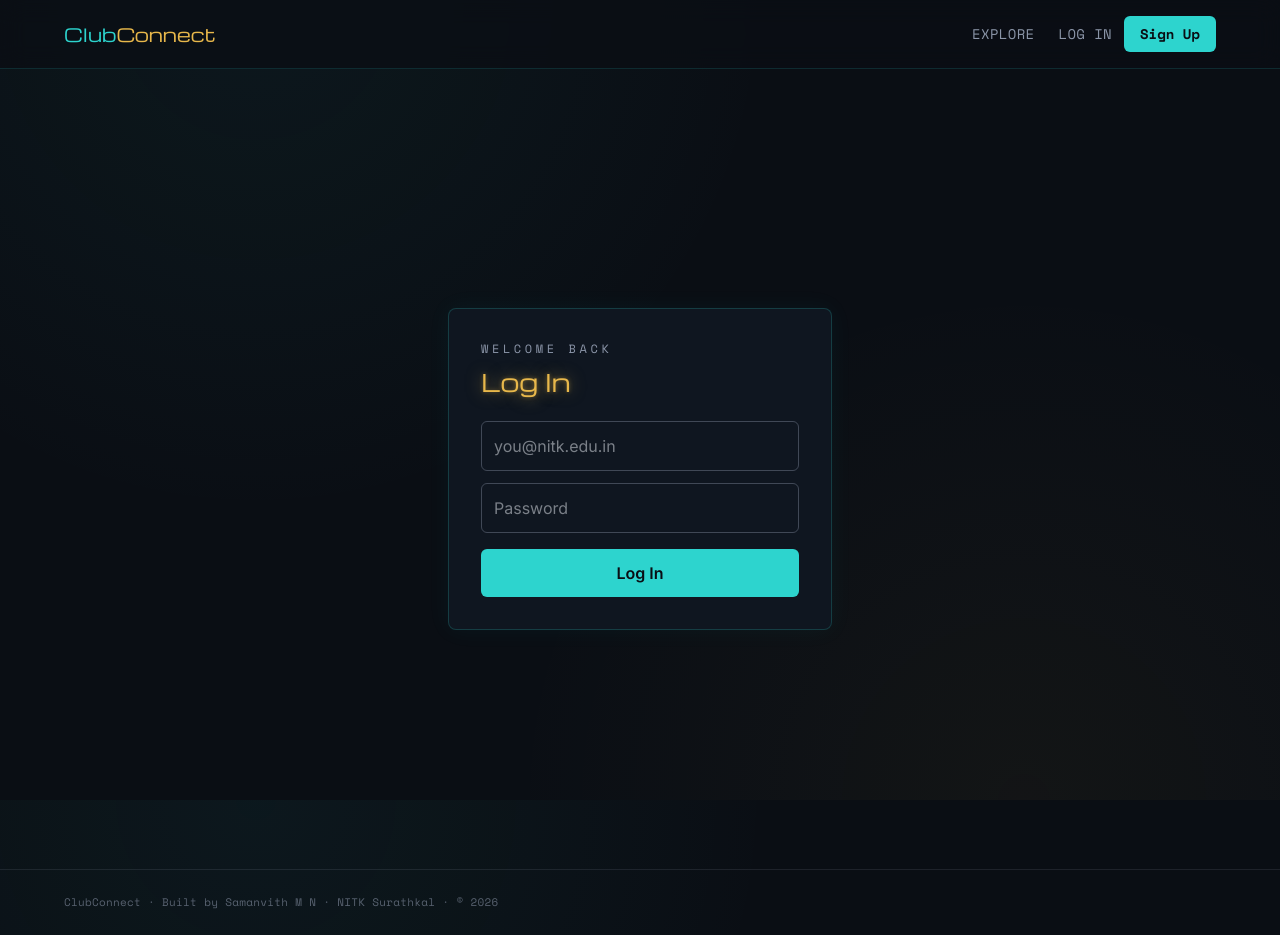
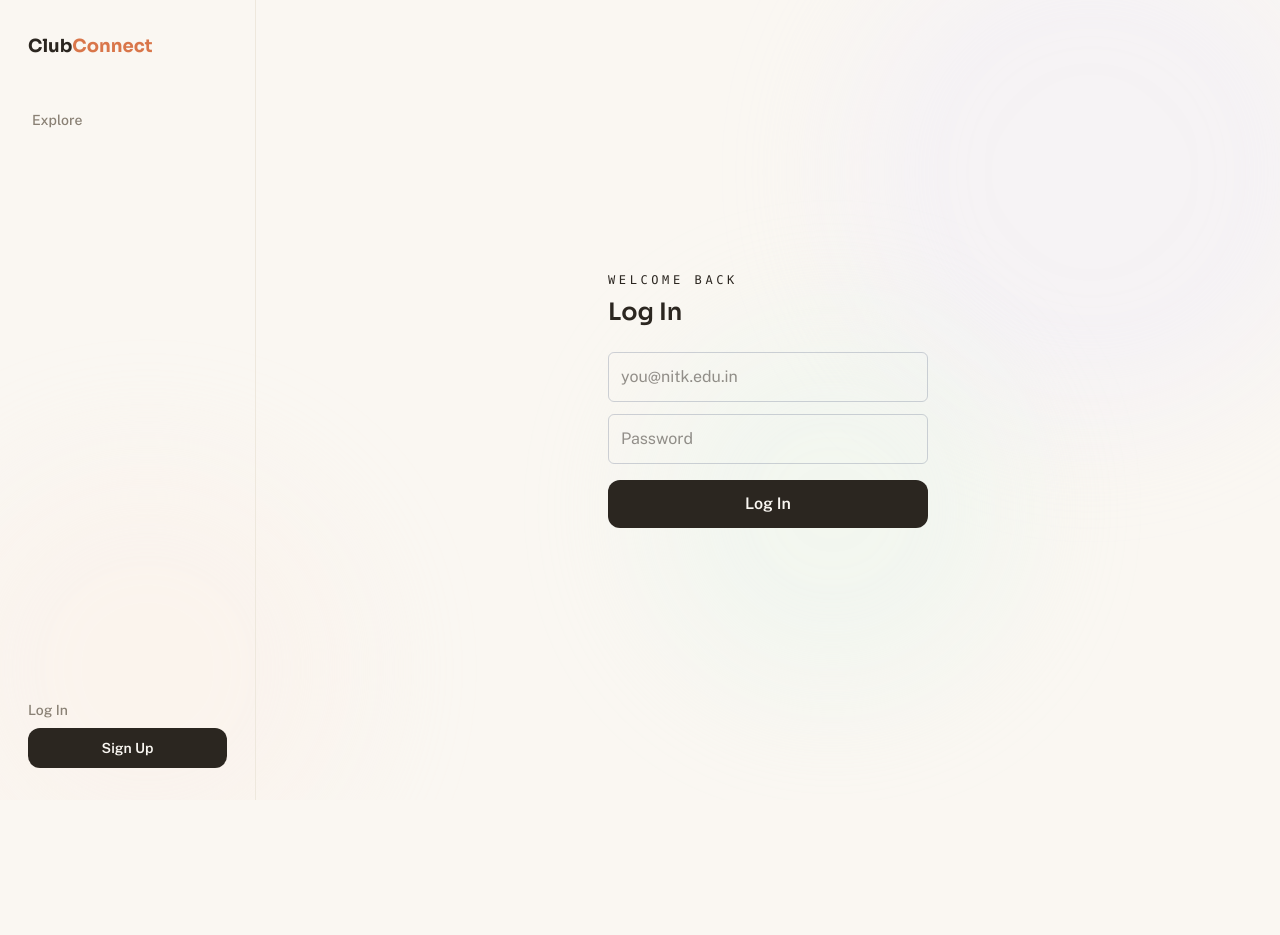
Before and after one commit to s267mn/club-connect, a Next.js app: page /login in a window 1280 px wide. After the commit the page ends 800 px from the top, so only its background shows below. Built offline with nearby package versions, Linux system fonts and the light colour scheme; no server answers.

Commit message:
just changing ui

```diff
--- /dev/null
+++ b/app/components/Sidebar.tsx
@@ -0,0 +1,73 @@
+'use client';
+
+import { useEffect, useState } from 'react';
+import { supabase } from '@/lib/supabase';
+import { useRouter, usePathname } from 'next/navigation';
+import Link from 'next/link';
+
+export default function Sidebar() {
+  const [userEmail, setUserEmail] = useState<string | null>(null);
+  const [isSuperAdmin, setIsSuperAdmin] = useState(false);
+  const router = useRouter();
+  const pathname = usePathname();
+
+  useEffect(() => {
+    const checkUser = async () => {
+      const { data } = await supabase.auth.getSession();
+      const email = data.session?.user.email ?? null;
+      setUserEmail(email);
+
+      if (email) {
+        const { data: userRow } = await supabase.from('users').select('global_role').eq('email', email).single();
+        setIsSuperAdmin(userRow?.global_role === 'super_admin');
+      } else {
+        setIsSuperAdmin(false);
+      }
+    };
+
+    checkUser();
+    const { data: listener } = supabase.auth.onAuthStateChange(() => checkUser());
+    return () => listener.subscription.unsubscribe();
+  }, []);
+
+  const handleLogout = async () => {
+    await supabase.auth.signOut();
+    router.push('/login');
+  };
+
+  const linkClass = (href: string) =>
+    `flex items-center gap-3 px-3 py-2.5 rounded-xl text-sm font-medium transition-colors ${
+      pathname === href ? 'bg-[var(--surface)] text-[var(--ink)] border border-[var(--border)]' : 'text-[var(--ink-dim)] hover:text-[var(--ink)]'
+    }`;
+
+  return (
+    <aside className="w-64 shrink-0 border-r border-[var(--border)] px-5 py-8 flex flex-col justify-between sticky top-0 h-screen">
+      <div>
+        <Link href="/" className="font-display text-lg font-bold px-2 mb-10 block">
+          Club<span className="text-[var(--peach-ink)]">Connect</span>
+        </Link>
+
+        <nav className="space-y-1">
+          <Link href="/clubs" className={linkClass('/clubs')}>Explore</Link>
+          {userEmail && <Link href="/clubsrequest" className={linkClass('/clubsrequest')}>Start a Club</Link>}
+          {userEmail && <Link href="/profile" className={linkClass('/profile')}>My Profile</Link>}
+          {isSuperAdmin && <Link href="/dashboard" className={linkClass('/dashboard')}>Dashboard</Link>}
+        </nav>
+      </div>
+
+      <div className="px-2">
+        {userEmail ? (
+          <div>
+            <p className="text-xs text-[var(--ink-dim)] truncate mb-3">{userEmail}</p>
+            <button onClick={handleLogout} className="text-sm font-medium text-[var(--peach-ink)] hover:underline">Log Out</button>
+          </div>
+        ) : (
+          <div className="space-y-2">
+            <Link href="/login" className="block text-sm font-medium text-[var(--ink-dim)] hover:text-[var(--ink)]">Log In</Link>
+            <Link href="/signup" className="btn-primary block text-center py-2.5 rounded-xl text-sm">Sign Up</Link>
+          </div>
+        )}
+      </div>
+    </aside>
+  );
+}
--- a/app/globals.css
+++ b/app/globals.css
@@ -1,111 +1,205 @@
 @import "tailwindcss";
 
 :root {
-  --bg: #0A0E14;
-  --panel: #0F1620;
-  --cyan: #2DD4CE;
-  --gold: #E8B84B;
-  --steel: #8B95A8;
-  --magenta: #E94F9C;
-  --text: #E5E9F0;
+  --bg: #FAF7F2;
+  --surface: #FFFFFF;
+  --border: #EEE8DD;
+  --ink: #2B2620;
+  --ink-dim: #8A8175;
+  --lavender: #EDEAFB;
+  --lavender-ink: #6B5FC7;
+  --mint: #E4F5EC;
+  --mint-ink: #3B9A6B;
+  --peach: #FCEEE6;
+  --peach-ink: #D9764A;
+  --sky: #E6F1FB;
+  --sky-ink: #4A8FCB;
 }
 
 body {
-  background: var(--bg);
-  color: var(--text);
-  font-family: var(--font-body), sans-serif;
-  background-image: radial-gradient(circle at 20% 0%, rgba(45, 212, 206, 0.05), transparent 40%),
-    radial-gradient(circle at 80% 100%, rgba(232, 184, 75, 0.04), transparent 40%);
-  background-attachment: fixed;
+  font-family: var(--font-body), -apple-system, sans-serif;
 }
 
 .font-display {
   font-family: var(--font-display), sans-serif;
 }
 
-.font-mono {
-  font-family: var(--font-mono), monospace;
+.card {
+  background: var(--surface);
+  border: 1px solid var(--border);
+  border-radius: 20px;
 }
 
-.glow-cyan {
-  text-shadow: 0 0 16px rgba(45, 212, 206, 0.55), 0 0 4px rgba(45, 212, 206, 0.4);
+.card-tint {
+  border-radius: 20px;
 }
 
-.glow-gold {
-  text-shadow: 0 0 16px rgba(232, 184, 75, 0.55), 0 0 4px rgba(232, 184, 75, 0.4);
+.avatar {
+  background: linear-gradient(135deg, #FF9966, #FF5E62);
+  color: white;
+  font-family: var(--font-display), sans-serif;
+  font-weight: 700;
+  display: flex;
+  align-items: center;
+  justify-content: center;
+  border-radius: 9999px;
+  flex-shrink: 0;
 }
 
-.panel {
-  background: var(--panel);
-  border: 1px solid rgba(45, 212, 206, 0.2);
-  box-shadow: 0 0 24px rgba(45, 212, 206, 0.05);
-  transition: border-color 0.3s ease, box-shadow 0.3s ease;
+.pill-verified {
+  display: inline-flex;
+  align-items: center;
+  gap: 4px;
+  background: var(--mint);
+  color: var(--mint-ink);
+  font-size: 12px;
+  font-weight: 600;
+  padding: 4px 10px;
+  border-radius: 9999px;
 }
 
-.panel:hover {
-  border-color: rgba(45, 212, 206, 0.4);
-  box-shadow: 0 0 32px rgba(45, 212, 206, 0.1);
+.pill-pending {
+  display: inline-flex;
+  align-items: center;
+  gap: 4px;
+  background: var(--peach);
+  color: var(--peach-ink);
+  font-size: 12px;
+  font-weight: 600;
+  padding: 4px 10px;
+  border-radius: 9999px;
 }
 
 .btn-primary {
-  background: var(--cyan);
+  background: var(--ink);
   color: var(--bg);
   font-weight: 600;
-  transition: box-shadow 0.25s ease, transform 0.15s ease;
-  box-shadow: 0 0 0 rgba(45, 212, 206, 0);
+  border-radius: 12px;
+  transition: opacity 0.15s ease;
 }
 
 .btn-primary:hover {
-  box-shadow: 0 0 24px rgba(45, 212, 206, 0.5);
-  transform: translateY(-1px);
+  opacity: 0.85;
 }
 
 .btn-ghost {
-  border: 1px solid rgba(139, 149, 168, 0.4);
-  color: var(--text);
-  transition: border-color 0.25s ease, color 0.25s ease;
+  border: 1px solid var(--border);
+  color: var(--ink);
+  border-radius: 12px;
+  transition: border-color 0.15s ease, background 0.15s ease;
 }
 
 .btn-ghost:hover {
-  border-color: var(--gold);
-  color: var(--gold);
+  background: var(--surface);
+  border-color: var(--ink-dim);
 }
 
-.badge-verified {
-  display: inline-flex;
-  align-items: center;
-  justify-content: center;
-  width: 40px;
-  height: 40px;
-  border-radius: 9999px;
-  border: 2px solid var(--cyan);
-  color: var(--cyan);
-  font-family: var(--font-mono), monospace;
-  font-size: 9px;
-  text-transform: uppercase;
-  flex-shrink: 0;
-  animation: pulse-glow 2.4s ease-in-out infinite;
+@keyframes fade-up {
+  from { opacity: 0; transform: translateY(6px); }
+  to { opacity: 1; transform: translateY(0); }
 }
 
-.badge-pending {
-  display: inline-flex;
-  align-items: center;
-  justify-content: center;
-  width: 40px;
-  height: 40px;
-  border-radius: 9999px;
-  border: 2px dashed var(--steel);
-  color: var(--steel);
-  font-family: var(--font-mono), monospace;
-  font-size: 9px;
-  text-transform: uppercase;
-  flex-shrink: 0;
-  animation: spin-slow 6s linear infinite;
+.fade-up {
+  animation: fade-up 0.35s ease both;
 }
 
-@keyframes pulse-glow {
-  0%, 100% { box-shadow: 0 0 8px rgba(45, 212, 206, 0.4); }
-  50% { box-shadow: 0 0 18px rgba(45, 212, 206, 0.75); }
+@media (prefers-reduced-motion: reduce) {
+  .fade-up { animation: none !important; }
+}
+
+.card {
+  transition: transform 0.2s ease, box-shadow 0.2s ease;
+}
+
+.card:hover {
+  transform: translateY(-2px);
+  box-shadow: 0 8px 24px rgba(43, 38, 32, 0.06);
+}
+
+@keyframes scale-in {
+  from { opacity: 0; transform: scale(0.8); }
+  to { opacity: 1; transform: scale(1); }
+}
+
+.scale-in {
+  animation: scale-in 0.3s ease both;
+}
+
+.bar-fill {
+  transition: width 0.8s cubic-bezier(0.22, 1, 0.36, 1);
+}
+
+.bg-ambient {
+  position: fixed;
+  inset: 0;
+  z-index: -1;
+  overflow: hidden;
+  pointer-events: none;
+}
+
+.blob {
+  position: absolute;
+  border-radius: 9999px;
+  filter: blur(60px);
+  opacity: 0.35;
+}
+
+.blob-1 {
+  width: 500px;
+  height: 500px;
+  background: var(--lavender);
+  top: -10%;
+  right: -5%;
+  animation: drift-1 70s ease-in-out infinite;
+}
+
+.blob-2 {
+  width: 420px;
+  height: 420px;
+  background: var(--peach);
+  bottom: -10%;
+  left: -5%;
+  animation: drift-2 80s ease-in-out infinite;
+}
+
+.blob-3 {
+  width: 380px;
+  height: 380px;
+  background: var(--mint);
+  top: 40%;
+  right: 20%;
+  animation: drift-3 90s ease-in-out infinite;
+}
+
+@keyframes drift-1 {
+  0%, 100% { transform: translate(0, 0); }
+  50% { transform: translate(-60px, 40px); }
+}
+
+@keyframes drift-2 {
+  0%, 100% { transform: translate(0, 0); }
+  50% { transform: translate(50px, -30px); }
+}
+
+@keyframes drift-3 {
+  0%, 100% { transform: translate(0, 0); }
+  50% { transform: translate(-40px, -50px); }
+}
+
+@media (prefers-reduced-motion: reduce) {
+  .blob { animation: none !important; }
+}
+
+@keyframes flip-in {
+  0% { transform: rotateY(90deg); opacity: 0; }
+  60% { transform: rotateY(-15deg); opacity: 1; }
+  100% { transform: rotateY(0deg); opacity: 1; }
+}
+
+.icon-flip {
+  display: inline-block;
+  animation: flip-in 0.6s cubic-bezier(0.34, 1.56, 0.64, 1) both;
+  transform-style: preserve-3d;
 }
 
 @keyframes spin-slow {
@@ -113,20 +207,10 @@ body {
   to { transform: rotate(360deg); }
 }
 
-@keyframes fade-up {
-  from { opacity: 0; transform: translateY(12px); }
-  to { opacity: 1; transform: translateY(0); }
-}
-
-.fade-up {
-  animation: fade-up 0.6s ease both;
+.icon-spin {
+  animation: spin-slow 1.8s linear infinite;
 }
 
 @media (prefers-reduced-motion: reduce) {
-  .badge-verified, .badge-pending, .fade-up {
-    animation: none !important;
-  }
-  .panel, .btn-primary, .btn-ghost {
-    transition: none !important;
-  }
+  .icon-flip, .icon-spin { animation: none !important; }
 }
--- a/app/layout.tsx
+++ b/app/layout.tsx
@@ -1,24 +1,17 @@
 import type { Metadata } from "next";
-import { Michroma, Inter, Space_Mono } from "next/font/google";
+import { Sora, Public_Sans } from "next/font/google";
 import "./globals.css";
-import Navbar from './components/Navbar';
-import Footer from './components/Footer';
+import Sidebar from './components/Sidebar';
 
-const michroma = Michroma({
+const sora = Sora({
   variable: "--font-display",
   subsets: ["latin"],
-  weight: "400",
+  weight: ["600", "700"],
 });
 
-const inter = Inter({
+const publicSans = Public_Sans({
   variable: "--font-body",
   subsets: ["latin"],
-});
-
-const spaceMono = Space_Mono({
-  variable: "--font-mono",
-  subsets: ["latin"],
-  weight: ["400", "700"],
 });
 
 export const metadata: Metadata = {
@@ -32,11 +25,17 @@ export default function RootLayout({
   children: React.ReactNode;
 }>) {
   return (
-    <html lang="en" className={`${michroma.variable} ${inter.variable} ${spaceMono.variable} h-full antialiased`}>
-      <body className="min-h-full flex flex-col">
-        <Navbar />
-        {children}
-        <Footer />
+    <html lang="en" className={`${sora.variable} ${publicSans.variable} h-full antialiased`}>
+      <body className="min-h-full bg-[var(--bg)] text-[var(--ink)]">
+        <div className="bg-ambient">
+          <div className="blob blob-1" />
+          <div className="blob blob-2" />
+          <div className="blob blob-3" />
+        </div>
+        <div className="flex min-h-screen">
+          <Sidebar />
+          <div className="flex-1 min-w-0">{children}</div>
+        </div>
       </body>
     </html>
   );
--- a/app/page.tsx
+++ b/app/page.tsx
@@ -1,32 +1,37 @@
+import Link from 'next/link';
+import { ArrowRight, ShieldCheck, Loader2 } from 'lucide-react';
+
 export default function Home() {
   return (
-    <main className="min-h-screen flex flex-col justify-center px-8 py-20 md:px-16 relative overflow-hidden">
-      <div className="max-w-3xl relative z-10">
-        <p className="font-mono text-xs tracking-[0.3em] uppercase text-[var(--steel)] mb-6 fade-up" style={{ animationDelay: '0ms' }}>NITK Surathkal &middot; Registry Online</p>
+    <main className="p-6 md:p-10 max-w-5xl">
+      <div className="card p-8 md:p-12 mb-6 fade-up">
+        <p className="text-sm text-[var(--ink-dim)] mb-3">NITK Surathkal</p>
+        <h1 className="font-display text-4xl md:text-5xl leading-tight mb-4 max-w-2xl">
+          Your club work, <span className="text-[var(--peach-ink)]">verified</span> and yours to keep.
+        </h1>
+        <p className="text-[var(--ink-dim)] max-w-xl mb-8 leading-relaxed">
+          Every edit, event, and late-night build for your club &mdash; logged, signed off by someone who saw it happen, and ready to show off campus.
+        </p>
+        <div className="flex flex-wrap gap-3">
+          <Link href="/clubs" className="btn-primary px-6 py-3 inline-flex items-center gap-2 text-sm">
+            Explore Clubs <ArrowRight size={16} />
+          </Link>
+          <Link href="/signup" className="btn-ghost px-6 py-3 inline-flex items-center gap-2 text-sm">
+            Create Your Record
+          </Link>
+        </div>
+      </div>
 
-        <h1 className="font-display text-4xl md:text-6xl leading-[1.15] mb-8 fade-up" style={{ animationDelay: '80ms' }}>
-          <span className="text-[var(--cyan)] glow-cyan">CLUB</span>{' '}
-          <span className="text-[var(--gold)] glow-gold">CONNECT</span>
-        </h1>
-
-        <p className="text-lg text-[var(--steel)] max-w-xl mb-12 leading-relaxed fade-up" style={{ animationDelay: '160ms' }}>
-          Every edit, event, and late-night build for your club — logged, verified, and yours to carry off campus.
-        </p>
-
-        <div className="flex flex-wrap items-center gap-4 mb-16 fade-up" style={{ animationDelay: '240ms' }}>
-          <a href="/clubs" className="btn-primary px-6 py-3 rounded-md">Explore Clubs</a>
-          <a href="/signup" className="btn-ghost px-6 py-3 rounded-md">Create Your Record</a>
+      <div className="grid md:grid-cols-2 gap-4">
+        <div className="card-tint bg-[var(--mint)] p-6 fade-up">
+          <ShieldCheck className="icon-flip text-[var(--mint-ink)] mb-3" size={22} />
+          <p className="font-medium mb-1">Verified</p>
+          <p className="text-sm text-[var(--ink-dim)]">Signed off by someone who watched you do the work.</p>
         </div>
-
-        <div className="panel rounded-lg p-6 flex flex-wrap gap-x-12 gap-y-6 fade-up" style={{ animationDelay: '320ms' }}>
-          <div className="flex items-center gap-3">
-            <span className="badge-verified">OK</span>
-            <span className="text-sm text-[var(--steel)] max-w-[180px]">Verified &mdash; signed off by someone who saw the work</span>
-          </div>
-          <div className="flex items-center gap-3">
-            <span className="badge-pending">...</span>
-            <span className="text-sm text-[var(--steel)] max-w-[180px]">Pending &mdash; waiting on your club admin</span>
-          </div>
+        <div className="card-tint bg-[var(--peach)] p-6 fade-up">
+          <Loader2 className="icon-spin text-[var(--peach-ink)] mb-3" size={22} />
+          <p className="font-medium mb-1">Pending</p>
+          <p className="text-sm text-[var(--ink-dim)]">Submitted, waiting on your club admin to review.</p>
         </div>
       </div>
     </main>
--- a/package.json
+++ b/package.json
@@ -10,6 +10,7 @@
   },
   "dependencies": {
     "@supabase/supabase-js": "^2.110.0",
+    "lucide-react": "^1.23.0",
     "next": "16.2.10",
     "react": "19.2.4",
     "react-dom": "19.2.4"
```
Also changed, not shown: app/clubs/page.tsx (+28 -23 lines), app/profile/page.tsx (+107 -48 lines), 1 other file (tests, documents, lock files or other folders).
